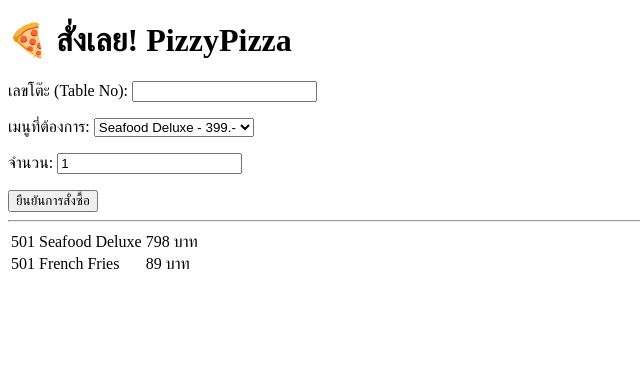
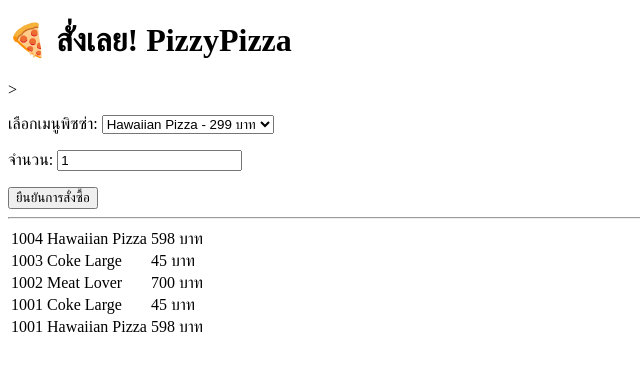
Before and after one commit to 6710515013/PizzyPizza, a Flask app: page / in a window 1280 px wide. Shown: the top 371 px of the page, without its empty margins (0-640 px from the left). Run offline with Flask 3, Linux system fonts and the light colour scheme; data comes from the database, SQL or seed files in the repository.

Commit message:
debug app.py and user.html

```diff
--- a/app.py
+++ b/app.py
@@ -5,48 +5,62 @@ app = Flask(__name__)
 
 def get_db_connection():
     conn = sqlite3.connect('restaurant.db')
-    conn.row_factory = sqlite3.Row
+    conn.row_factory = sqlite3.Row # ช่วยให้เรียกข้อมูลด้วยชื่อคอลัมน์ได้ เช่น row['menu_name']
     return conn
 
-# หน้าแสดงผลรายการสั่งซื้อ
+# หน้าแสดงผล POS สำหรับแคชเชียร์
 @app.route('/')
 def index():
     conn = get_db_connection()
-    # ดึงข้อมูลมาโชว์ในหน้า user.html
-    orders = conn.execute('SELECT * FROM TOTAL_ORDER').fetchall()
+
+    # 1. ดึงรายการเมนูทั้งหมดมาโชว์เพื่อให้แคชเชียร์เลือก
+    menus = conn.execute('SELECT * FROM menu').fetchall()
+
+    # 2. ดึงรายการสั่งซื้อล่าสุด (Join กับตาราง menu เพื่อเอาชื่อเมนูมาแสดง)
+    # เราจะแสดงรายการจาก menu_quantity และเรียงตามลำดับคิวล่าสุดขึ้นก่อน
+    orders = conn.execute('''
+        SELECT mq.order_no, m.menu_name, mq.quantity, mq.subtotal
+        FROM menu_quantity mq
+        JOIN menu m ON mq.menu_id = m.menu_id
+        ORDER BY mq.qnumber DESC
+    ''').fetchall()
+
     conn.close()
-    return render_template('user.html', orders=orders)
+    return render_template('user.html', menus=menus, orders=orders)
 
-# Route สำหรับรับข้อมูลจากฟอร์มการสั่งอาหาร
+# Route สำหรับรับออเดอร์
 @app.route('/order', methods=['POST'])
 def place_order():
-    # 1. ดึงข้อมูลจากฟอร์ม
-    table_no = request.form['table_no']
-    menu_name = request.form['menu_name']
+    # 1. ดึงข้อมูลจากฟอร์ม (เปลี่ยนจากชื่อเป็น ID และจำนวน)
+    menu_id = request.form['menu_id']
     quantity = int(request.form['quantity'])
 
-    # 2. เชื่อมต่อฐานข้อมูล
-    conn = sqlite3.connect('restaurant.db')
-    cursor = conn.cursor()
+    conn = get_db_connection()
 
-    # 3. สมมติราคา (ตามที่ตกลงกันไว้)
-    price = 399.0 if menu_name == 'Seafood Deluxe' else 299.0
-    subtotal = price * quantity
+    # 2. ไปดึงราคาจากฐานข้อมูลตาม menu_id (ไม่ต้อง Hardcode ในโค้ดแล้ว)
+    menu_data = conn.execute('SELECT price FROM menu WHERE menu_id = ?', (menu_id,)).fetchone()
 
-    # 4. บันทึกลงตาราง (สร้าง ORDER ก่อน แล้วค่อยสร้าง TOTAL_ORDER)
-    # ใส่ customer_no เป็น 101 ไปก่อนตามตัวอย่าง
-    cursor.execute("INSERT INTO `ORDER` (order_no, customer_no) VALUES (?, ?)", (None, 101))
-    order_id = cursor.lastrowid # ดึงเลข ID ล่าสุดที่เพิ่ง Auto Increment มา
+    if menu_data:
+        price = menu_data['price']
+        subtotal = price * quantity
 
-    cursor.execute("INSERT INTO TOTAL_ORDER VALUES (?, ?, ?, ?)",
-                   (order_id, menu_name, quantity, subtotal))
+        # 3. สร้างเลขคิว (order_no)
+        # ในโปรเจคแรกแบบง่าย: ให้หาเลขคิวล่าสุดแล้วบวก 1 ถ้ายังไม่มีออเดอร์เลยให้เริ่มที่ 1001
+        last_order = conn.execute('SELECT MAX(order_no) FROM menu_quantity').fetchone()[0]
+        new_order_no = (last_order + 1) if last_order else 1001
 
-    conn.commit()
+        # 4. บันทึกลงตาราง menu_quantity
+        conn.execute('''
+            INSERT INTO menu_quantity (order_no, menu_id, quantity, subtotal)
+            VALUES (?, ?, ?, ?)
+        ''', (new_order_no, menu_id, quantity, subtotal))
+
+        conn.commit()
+
     conn.close()
 
-    # สั่งเสร็จให้เด้งกลับไปหน้าแรกเพื่อดูรายการที่เพิ่งสั่ง
+    # สั่งเสร็จให้เด้งกลับไปหน้าแรกเพื่อดูคิวที่เพิ่งสร้าง
     return redirect(url_for('index'))
 
-# บรรทัดนี้ต้องอยู่ล่างสุดเสมอ!
 if __name__ == '__main__':
     app.run(debug=True)
--- a/templates/User.html
+++ b/templates/User.html
@@ -1,25 +1,23 @@
 <!DOCTYPE html>
 <html>
+
 <head>
     <title>PizzyPizza - สั่งอาหาร</title>
 </head>
+
 <body>
     <h1>🍕 สั่งเลย! PizzyPizza</h1>
 
-    <form action="/order" method="POST">
+    <form action="/order" method="POST">>
         <p>
-            เลขโต๊ะ (Table No):
-            <input type="number" name="table_no" required>
-        </p>
-        <p>
-            เมนูที่ต้องการ:
-            <select name="menu_name">
-                <option value="Seafood Deluxe">Seafood Deluxe - 399.-</option>
-                <option value="Pepperoni">Pepperoni - 299.-</option>
+            <label>เลือกเมนูพิซซ่า:</label>
+            <select name="menu_id"> {% for menu in menus %}
+                <option value="{{ menu.menu_id }}">{{ menu.menu_name }} - {{ menu.price }} บาท</option>
+                {% endfor %}
             </select>
         </p>
         <p>
-            จำนวน:
+            <label>จำนวน:</label>
             <input type="number" name="quantity" value="1" min="1">
         </p>
         <button type="submit">ยืนยันการสั่งซื้อ</button>
@@ -36,4 +34,5 @@
         {% endfor %}
     </table>
 </body>
+
 </html>
```
Also changed, not shown: restaurant.db.
